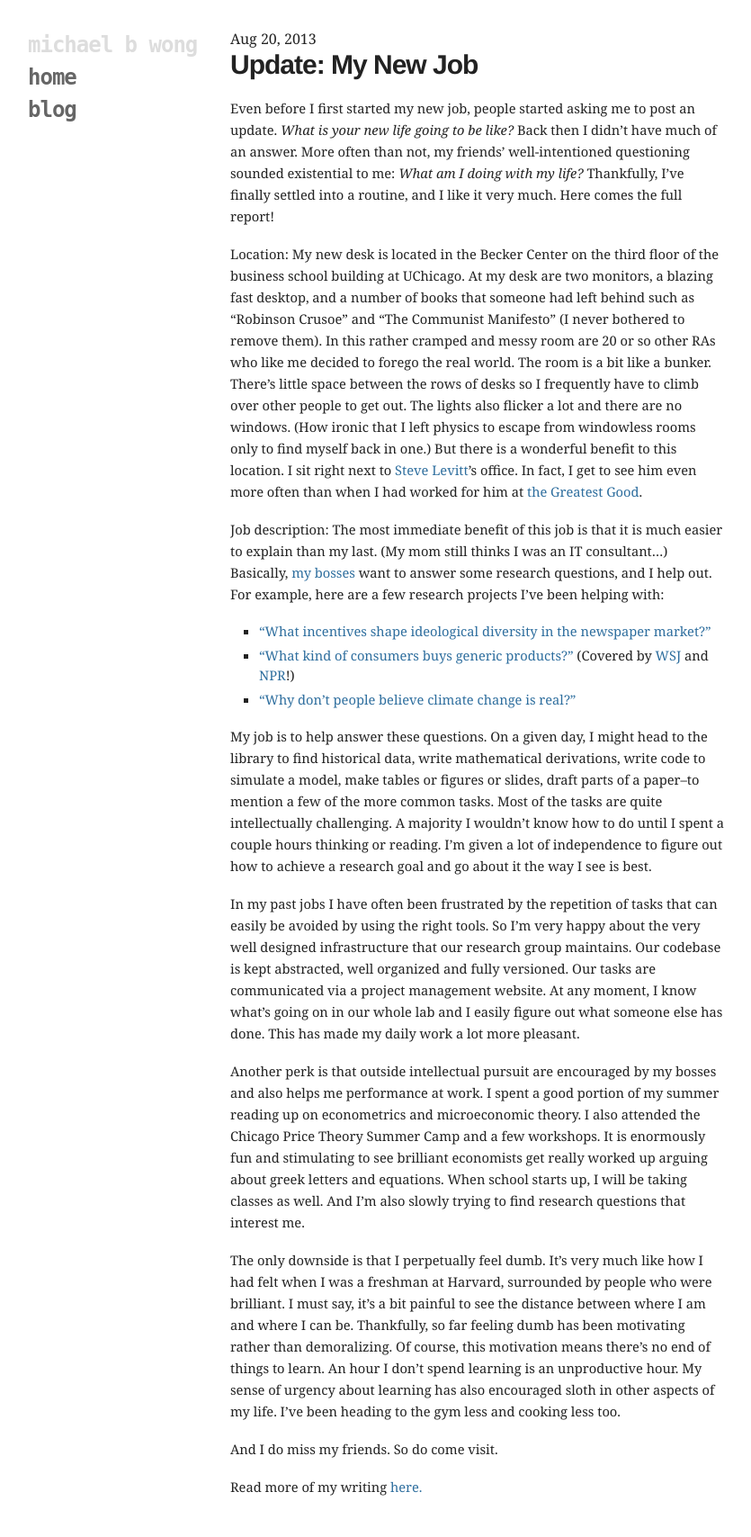
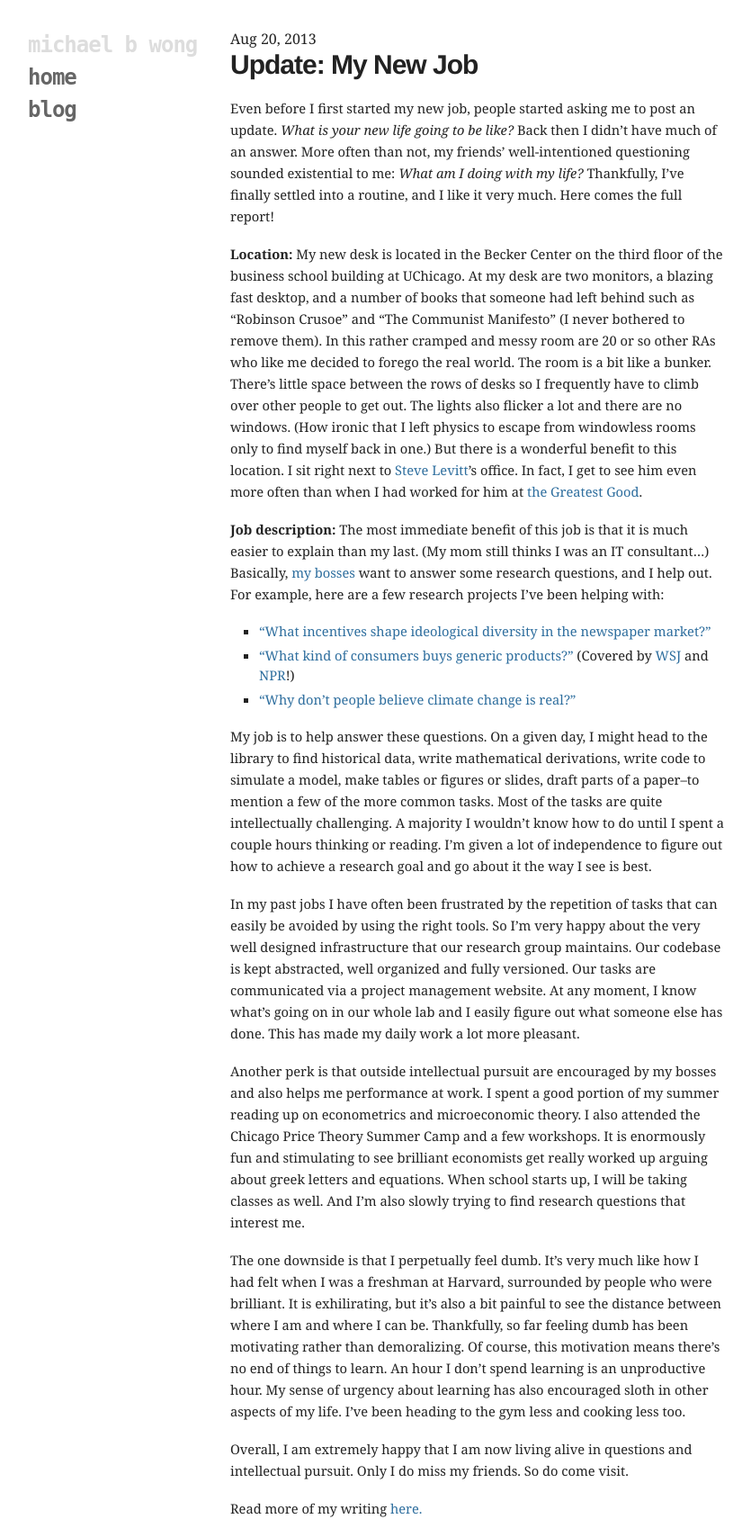
Before and after one commit to mbwong/mbwong.github.com, a Jekyll site: the page built from _posts/2013-08-20-new-job.md, in a window 1280 px wide. Shown: the whole page at 90% size, without its empty margins (94-929 px from the left). Built offline with Jekyll 4.4.1, drawn with Linux system fonts in a browser that asks for light colours; before the commit the page ends 1684 px from its top, so only the background shows below that.

Commit message:
Update 2013-08-20-new-job.md

```diff
--- a/_posts/2013-08-20-new-job.md
+++ b/_posts/2013-08-20-new-job.md
@@ -33,6 +33,6 @@ In my past jobs I have often been frustrated by the repetition of tasks that can
 
 Another perk is that outside intellectual pursuit are encouraged by my bosses and also helps me performance at work. I spent a good portion of my summer reading up on econometrics and microeconomic theory. I also attended the Chicago Price Theory Summer Camp and a few workshops. It is enormously fun and stimulating to see brilliant economists get really worked up arguing about greek letters and equations. When school starts up, I will be taking classes as well. And I'm also slowly trying to find research questions that interest me.
 
-The only downside is that I perpetually feel dumb. It's very much like how I had felt when I was a freshman at Harvard, surrounded by people who were brilliant. I must say, it's a bit painful to see the distance between where I am and where I can be. Thankfully, so far feeling dumb has been motivating rather than demoralizing. Of course, this motivation means there's no end of things to learn. An hour I don't spend learning is an unproductive hour. My sense of urgency about learning has also encouraged sloth in other aspects of my life. I've been heading to the gym less and cooking less too.
+The one downside is that I perpetually feel dumb. It's very much like how I had felt when I was a freshman at Harvard, surrounded by people who were brilliant. It is exhilirating, but it's also a bit painful to see the distance between where I am and where I can be. Thankfully, so far feeling dumb has been motivating rather than demoralizing. Of course, this motivation means there's no end of things to learn. An hour I don't spend learning is an unproductive hour. My sense of urgency about learning has also encouraged sloth in other aspects of my life. I've been heading to the gym less and cooking less too.
 
-And I do miss my friends. So do come visit.
+Overall, I am extremely happy that I am now living alive in questions and intellectual pursuit. Only I do miss my friends. So do come visit.
```
Also changed, not shown: other parts of _posts/2013-08-20-new-job.md (+2 -2 lines).
